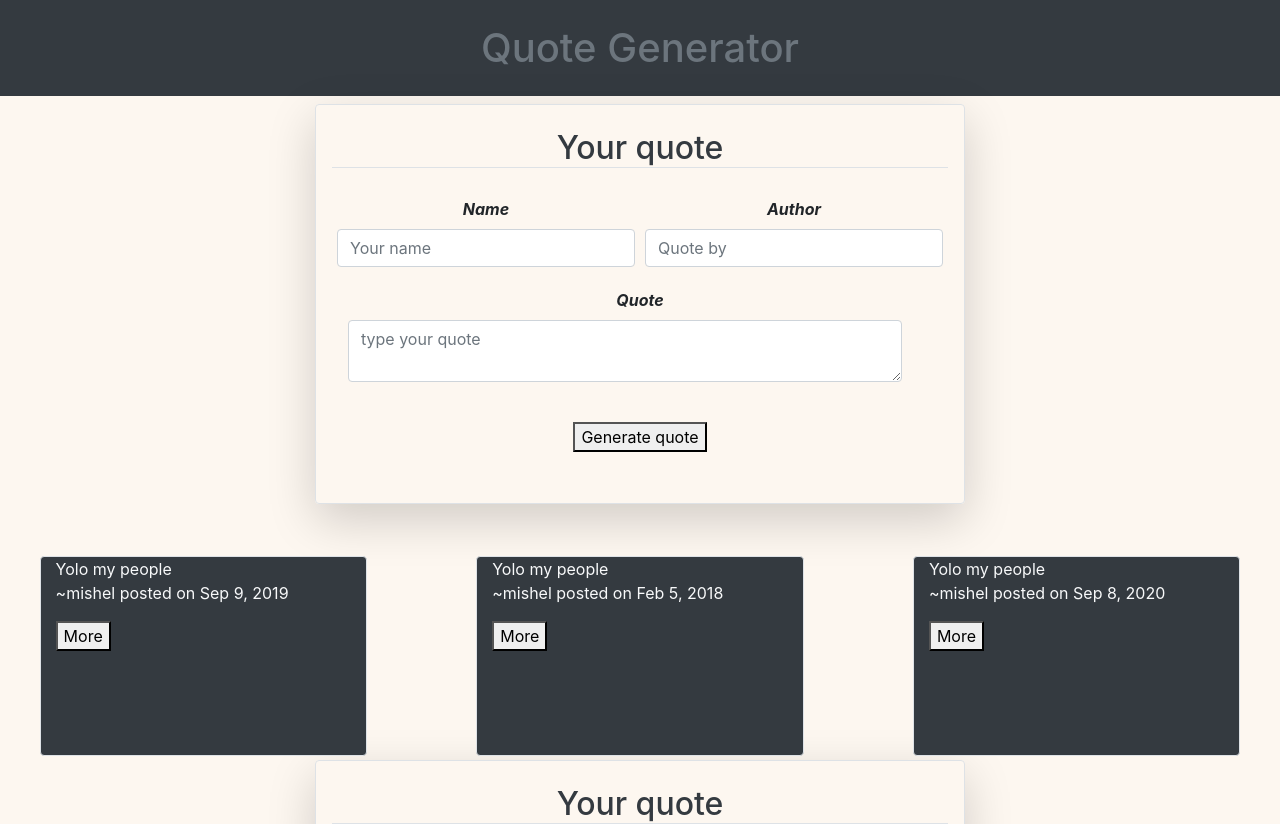
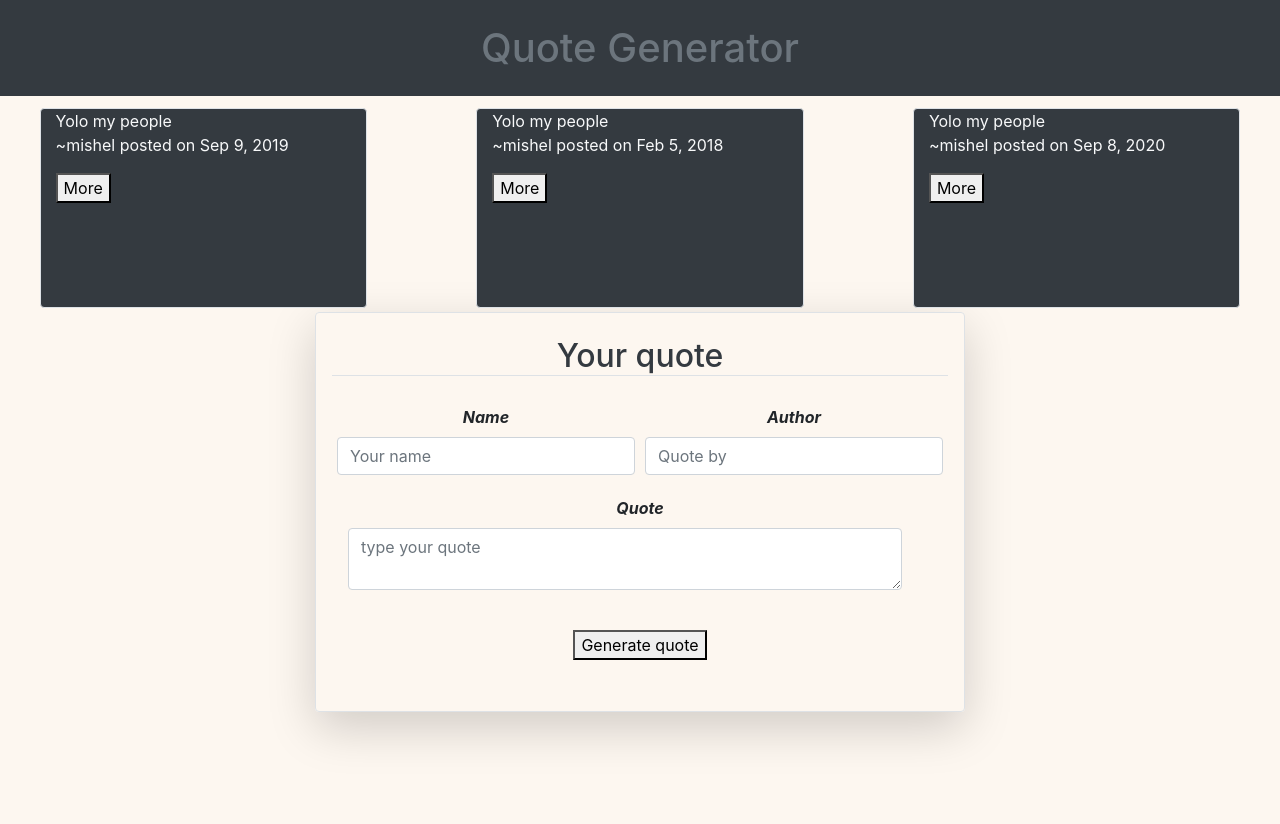
Before and after one commit to NjugunaMitchel/quote-generator, an Angular app: page / in a window 1280 px wide. Shown: the top 824 px of the page. After the commit the page ends 800 px from the top, so only its background shows below. Built offline with nearby package versions, Linux system fonts and the light colour scheme.

Commit message:
form component

```diff
--- a/src/app/app.component.html
+++ b/src/app/app.component.html
@@ -1,3 +1,3 @@
 <app-header></app-header>
-<app-form></app-form>
+<!-- <app-form></app-form> -->
 <app-gallery></app-gallery>
```
